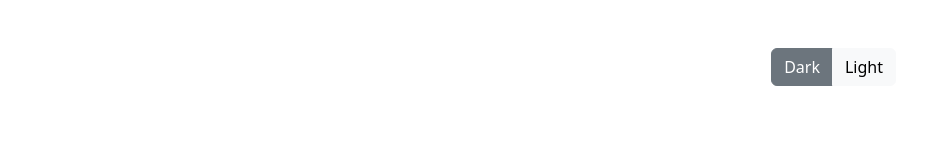
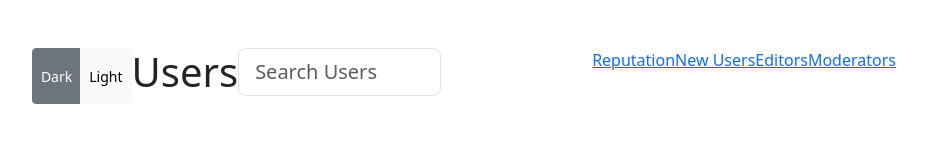
Before and after one commit to PattananAjrattanakul/UserList, a plain HTML site: page UserList/index.html in a window 1280 px wide. Shown: the whole page, without its empty margins (302-1229 px from the left). Drawn offline with Linux system fonts and the light colour scheme.

Commit message:
Add search and navigation

```diff
--- a/UserList/index.html
+++ b/UserList/index.html
@@ -10,14 +10,33 @@
   </head>
   <body>
     <header class="mb-5">
-<div class="container mt-5">
-<div class="d-flex justify-content-end ">
-<div class="btn-group">
-<button class="btn btn-secondary" data-bs-theme-value="dark">Dark</button>
-<button class="btn btn-light" data-bs-theme-value="light">Light</button>
+  <div class="container mt-5">
+
+    <div class="d-flex justify-content-end">
+      <div class="btn-group">
+  <button class="btn btn-secondary btn-sm" data-bs-theme-value="dark">Dark</button>
+  <button class="btn btn-light btn-sm" data-bs-theme-value="light">Light</button>
+</div>
+
+    <h1>Users</h1>
+<div class="row">
+  <div class="col-md-4">
+  <input
+    type="text"
+    class="form-control form-control-lg"
+    placeholder="Search Users"
+  />
+</div>
+<div class="col-md-8">
+  <nav class="d-flex justify-content-end align-items-center">
+    <a href="#">Reputation</a>
+    <a href="#" class="active">New Users</a>
+    <a href="#">Editors</a>
+    <a href="#">Moderators</a>
+  </nav>
 </div>
 </div>
-</div>
+  </div>
 </header>
 <script src="js/bootstrap.bundle.min.js"></script>
 <script src="js/darkmodetoggle.js"></script>
```
